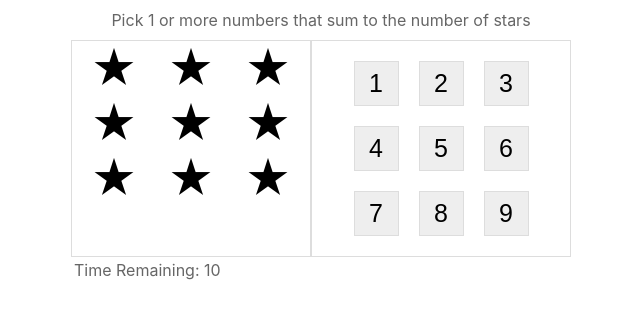
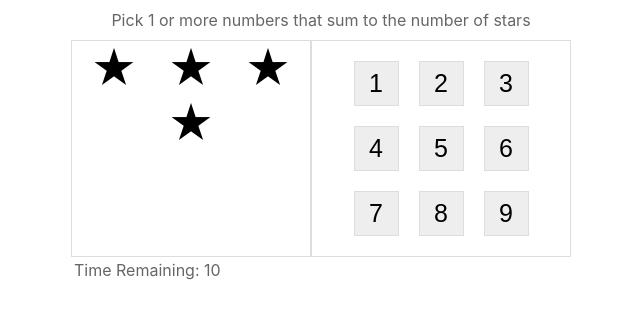
Before and after one commit to mohcinenazrhan/nbr-match-star-game, a React (Create React App) app: page / in a window 1280 px wide. Shown: the top 318 px of the page, without its empty margins (319-959 px from the left). Built offline with nearby package versions, Linux system fonts and the light colour scheme.

Commit message:
feat: make create stars randomly using math func utils

```diff
--- a/src/App.js
+++ b/src/App.js
@@ -33,6 +33,9 @@ function App() {
     },
   };
 
+  // Random number of stars to show
+  const starsNbr = utils.random(1, 9);
+
   return (
     <div className="game">
       <div className="help">
@@ -40,7 +43,7 @@ function App() {
       </div>
       <div className="body">
         <div className="left">
-          { utils.range(1, 9).map(startId =>
+          {utils.range(1, starsNbr).map(startId =>
             <div key={startId} className="star" />
           )}
         </div>
```
